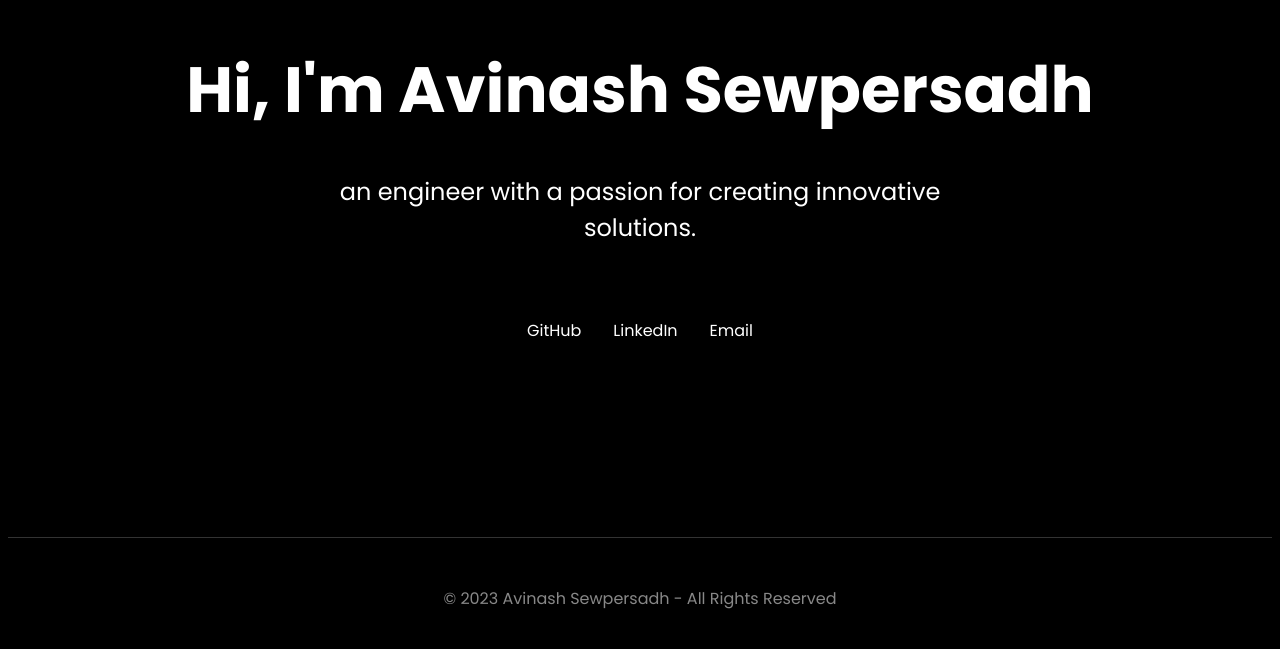
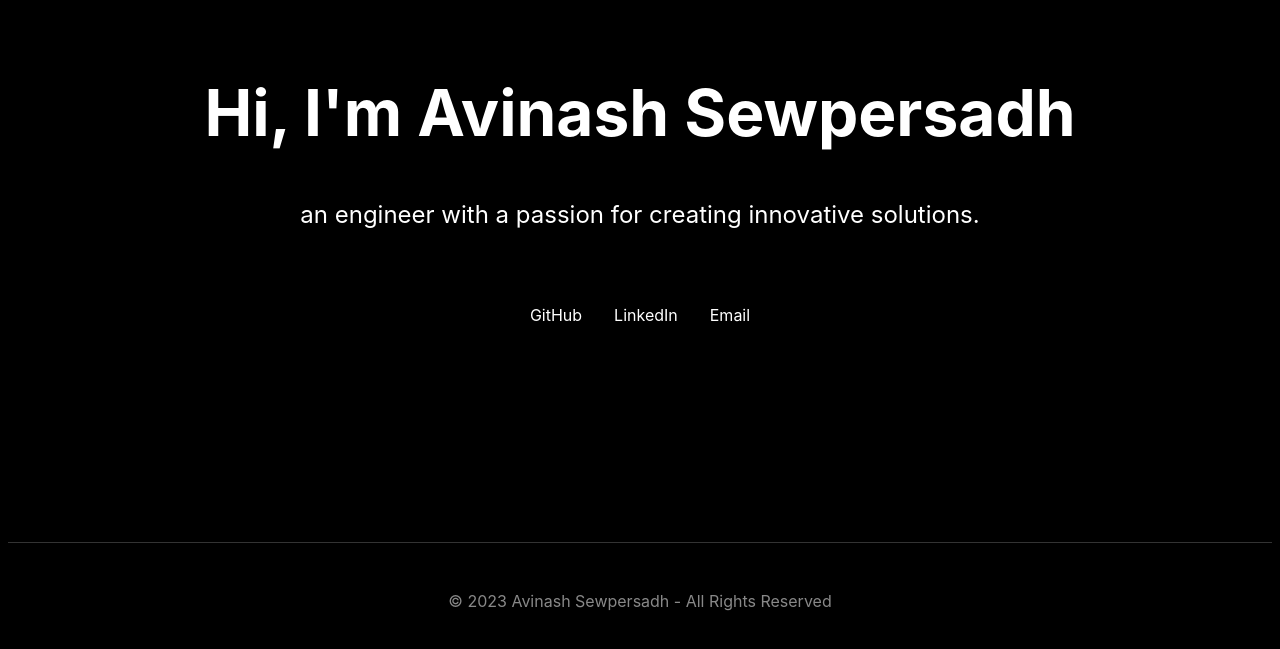
Before and after one commit to dotavi/dotavi.github.io, a Next.js app: page / in a window 1280 px wide. Shown: the part 141-790 px from the top of the page. Built offline with nearby package versions, Linux system fonts and the light colour scheme.

Commit message:
Update Home.module.css

```diff
--- a/styles/Home.module.css
+++ b/styles/Home.module.css
@@ -79,6 +79,6 @@
   font-size: 1rem;
   color: #888;
 }
-body {
+.body {
   font-family: 'Poppins', sans-serif;
 }
```
